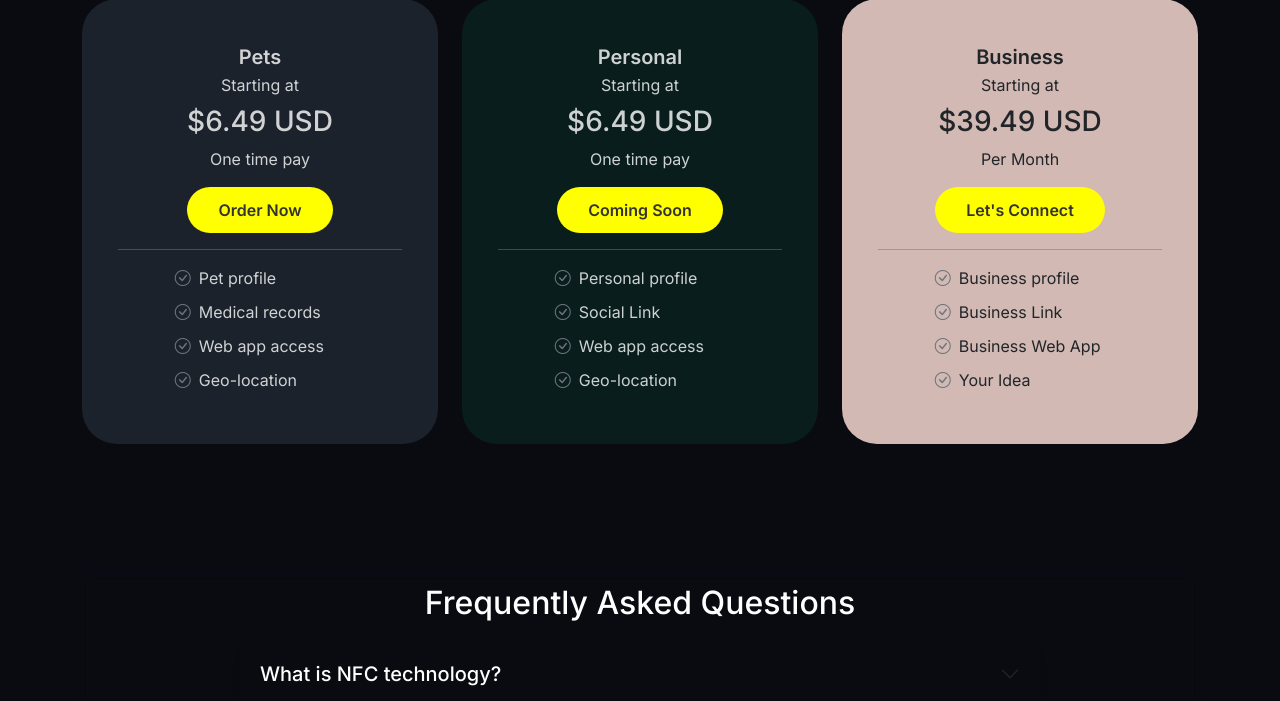
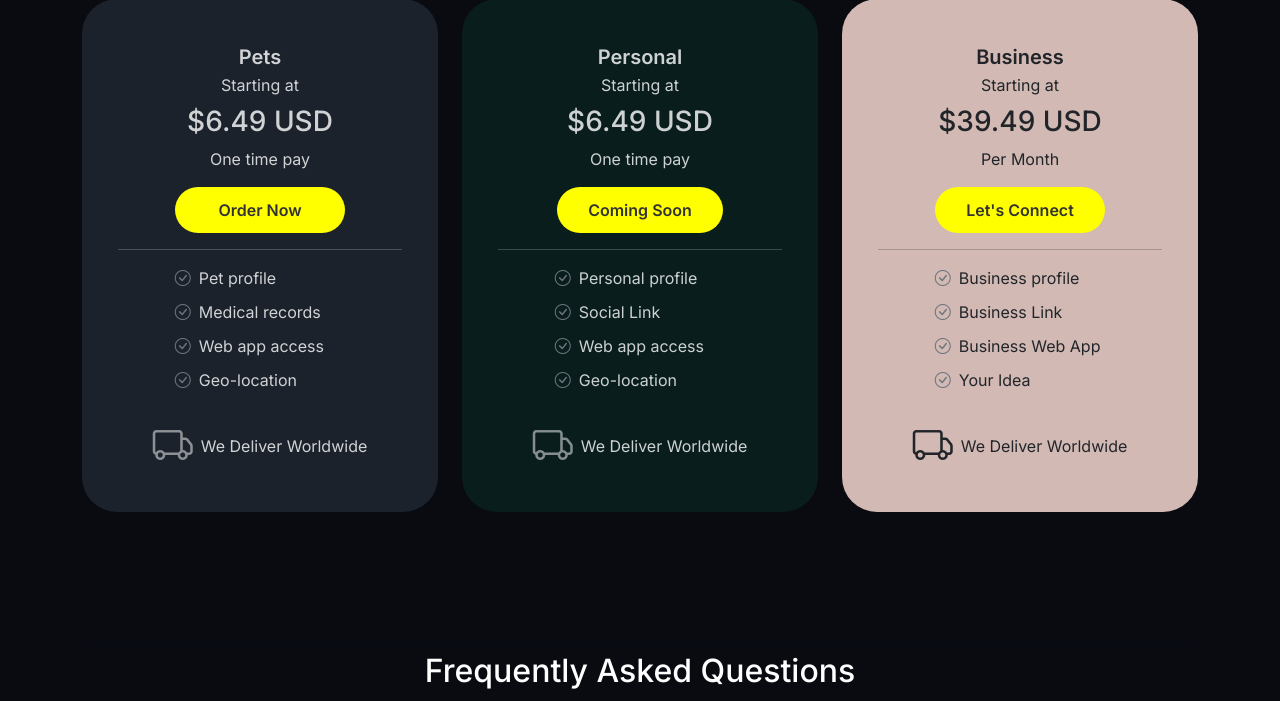
Before and after one commit to Rottie420/project-connecta, a Flask app: page / in a window 1280 px wide. Shown: the part 3513-4214 px from the top of the page. Run offline with Flask 3, Linux system fonts and the light colour scheme.

Commit message:
we deliver worldwide

```diff
--- a/templates/home-v2.html
+++ b/templates/home-v2.html
@@ -313,7 +313,7 @@
                 <div class="col-12 col-md-6 hero-content text-center text-md-start">
                     <h1>Connect with Tags</h1>
                     <p>Transform the Way You Share Information with Smart NFC Tags.</p>
-                    <a href="/order-now" class="btn btn-startup">Order Now</a>
+                    <a href="/order-now" class="btn btn-startup">&nbsp;&nbsp;&nbsp;Order Now&nbsp;&nbsp;&nbsp;</a>
                 </div>
                 <!-- Image on the right for desktop, below text on mobile -->
                 <div class="col-12 col-md-6 hero-image text-center text-md-end mt-4 mt-md-0">
@@ -495,7 +495,7 @@
                             <p class="card-subtitle mb-2">Starting at</p>
                             <h3 class="pricing-price">$6.49 USD</h3>
                             <p class="text-light-emphasisd">One time pay</p>
-                            <a href="/order-now" class="btn btn-startup">Order Now</a>
+                            <a href="/order-now" class="btn btn-startup">&nbsp;&nbsp;&nbsp;Order Now&nbsp;&nbsp;&nbsp;</a>
                             <hr>
                             <ul class="list-unstyled pricing-features">
                                 <li><i class="bi bi-check-circle text-secondary me-2" style="font-size: 1rem;"></i>Pet profile</li>
@@ -503,6 +503,10 @@
                                 <li><i class="bi bi-check-circle text-secondary me-2" style="font-size: 1rem;"></i>Web app access</li>
                                 <li><i class="bi bi-check-circle text-secondary me-2" style="font-size: 1rem;"></i>Geo-location</li>
                             </ul>
+                            <div class="d-flex align-items-center justify-content-center mt-4">
+                                <i class="bi bi-truck text-white-50 me-2"></i>
+                                <p class="text-light-emphasisd mb-0">We Deliver Worldwide</p>
+                            </div>
                         </div>
                     </div>
                 </div>
@@ -523,6 +527,10 @@
                                 <li><i class="bi bi-check-circle text-secondary me-2" style="font-size: 1rem;"></i>Web app access</li>
                                 <li><i class="bi bi-check-circle text-secondary me-2" style="font-size: 1rem;"></i>Geo-location</li>
                             </ul>
+                            <div class="d-flex align-items-center justify-content-center mt-4">
+                                <i class="bi bi-truck text-white-50 me-2"></i>
+                                <p class="text-light-emphasisd mb-0">We Deliver Worldwide</p>
+                            </div>
                         </div>
                     </div>
                 </div>
@@ -543,6 +551,10 @@
                                 <li><i class="bi bi-check-circle text-secondary me-2" style="font-size: 1rem;"></i>Business Web App</li>
                                 <li><i class="bi bi-check-circle text-secondary me-2" style="font-size: 1rem;"></i>Your Idea</li>
                             </ul>
+                            <div class="d-flex align-items-center justify-content-center mt-4">
+                                <i class="bi bi-truck text-dark me-2"></i>
+                                <p class="text-light-emphasisd mb-0">We Deliver Worldwide</p>
+                            </div>
                         </div>
                     </div>
                 </div>
```
